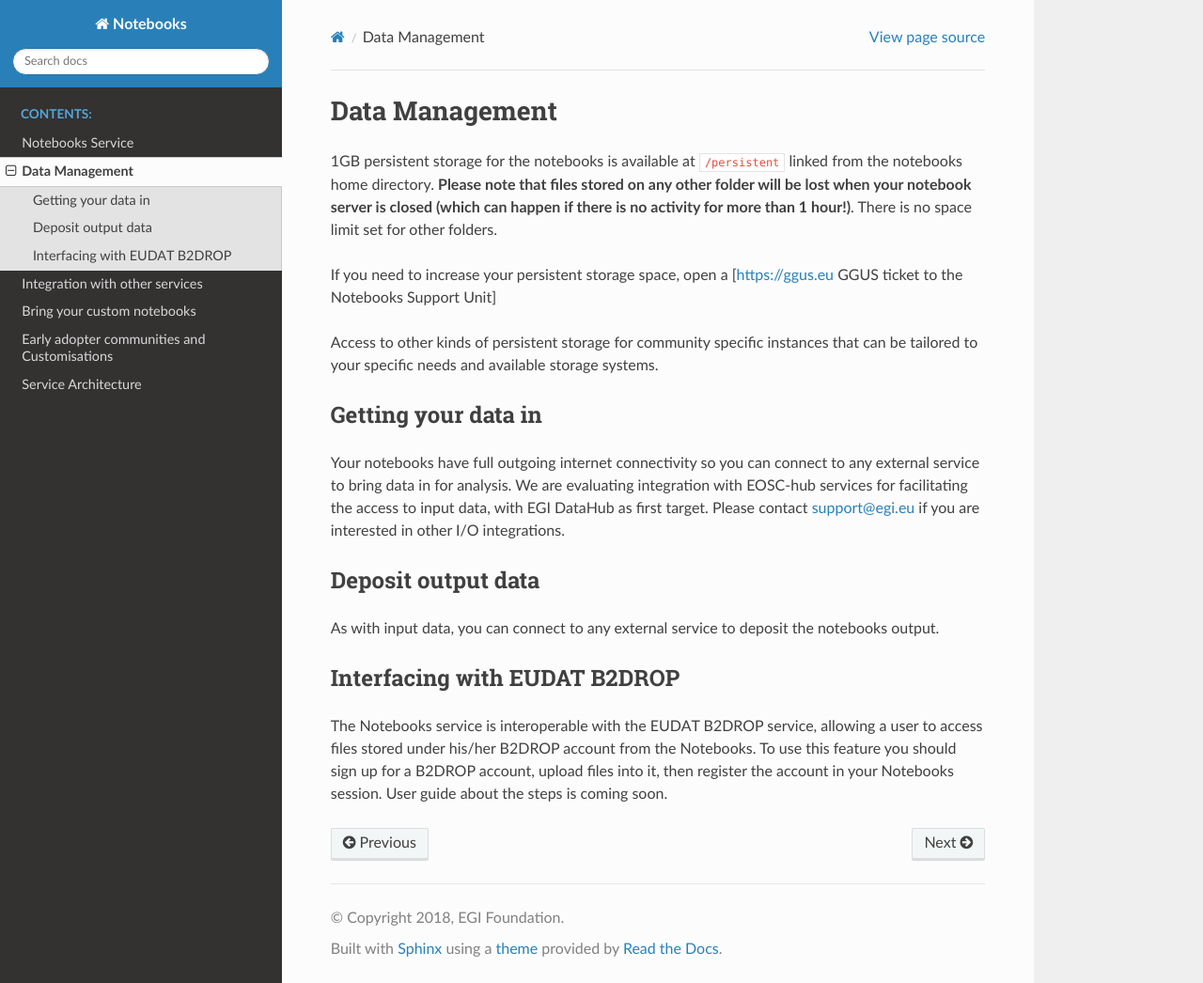
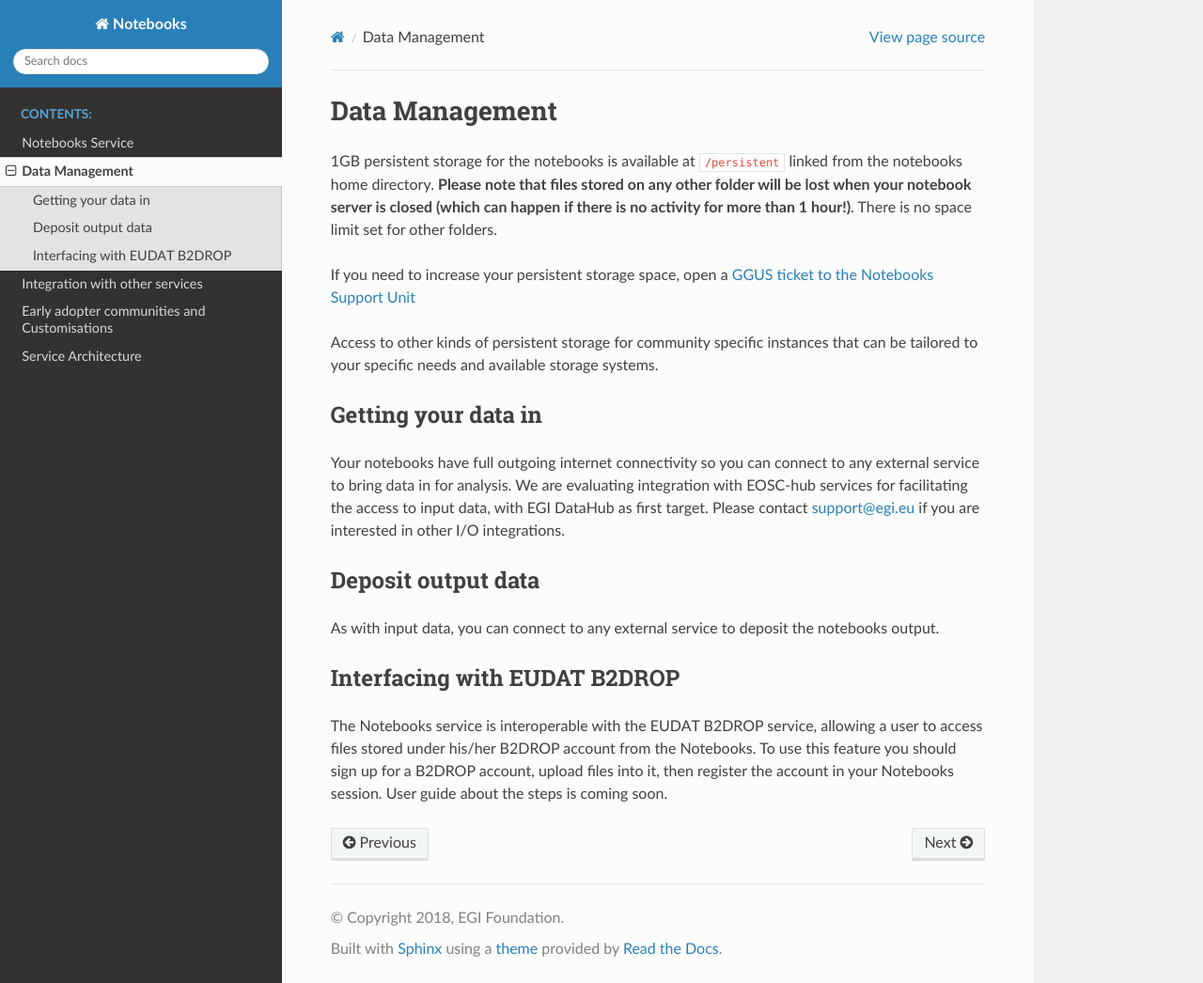
Before and after one commit to EGI-Federation/notebooks, a Sphinx documentation site: the page built from source/data.rst, in a window 1280 px wide and 1046 px high. Shown: the whole window at 94% size. Built offline with Sphinx 7.4.7 and the Read the Docs theme 2.0.0, drawn with Linux system fonts in a browser that asks for light colours.

Commit message:
Clean up

```diff
--- a/source/data.rst
+++ b/source/data.rst
@@ -8,7 +8,7 @@ happen if there is no activity for more than 1 hour!)**. There is no space
 limit set for other folders.
 
 If you need to increase your persistent storage space,
-open a [https://ggus.eu GGUS ticket to the Notebooks Support Unit]
+open a `GGUS ticket to the Notebooks Support Unit <https://ggus.eu>`_
 
 Access to other kinds of persistent storage for community specific instances
 that can be tailored to your specific needs and available storage systems.
--- a/source/index.rst
+++ b/source/index.rst
@@ -32,6 +32,8 @@ or any additional service requests.
    service
    data
    integration
-   customisation
    communities
    technical
+
+.. to be added back
+   customisation
```
Also changed, not shown: source/technical.rst (+5 -3 lines).
